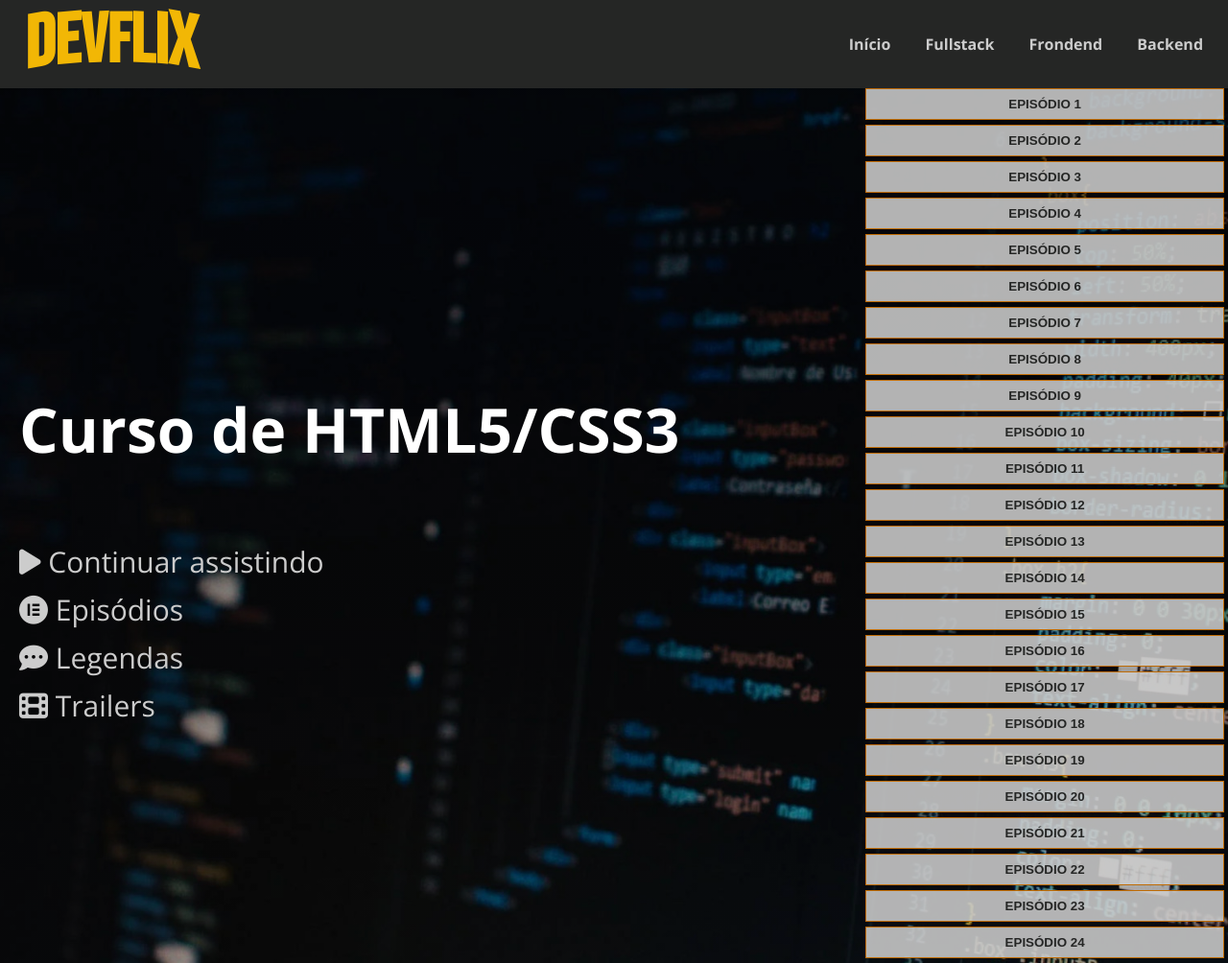
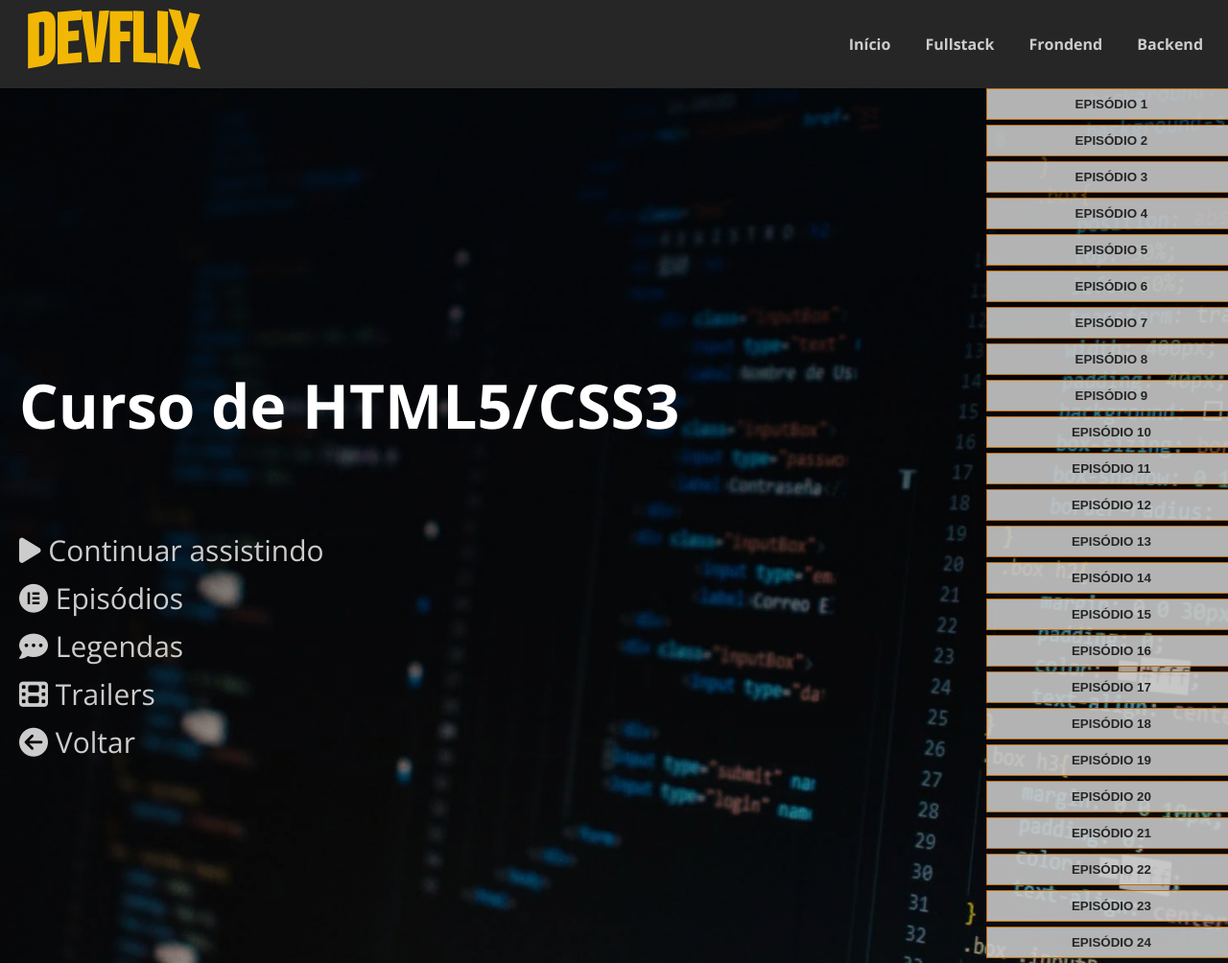
Before and after one commit to fplevi/bootcamp-carrefour, a PHP site: page /info.html in a window 1280 px wide. Shown: the whole page at 96% size. Run offline with PHP 8.4, Linux system fonts and the light colour scheme; some libraries are stand-ins or nearby versions.

Commit message:
add botao voltar

```diff
--- a/clone-netflix/info.html
+++ b/clone-netflix/info.html
@@ -40,6 +40,7 @@
                 <li><a href="#"><i class="fa-solid fa-comment-dots"></i> Legendas</a></li>
                 <li><a href="#"><i class="fa-solid fa-film"></i> Trailers</a></li>
             </ul>
+            <a href="./index.html" class="voltar"><i class="fa-solid fa-circle-arrow-left"></i> Voltar</a>
         </section>
         <aside class="filme-info">
             <button class="btn primary episodios">Episódio 1</button>
--- a/clone-netflix/style/main.css
+++ b/clone-netflix/style/main.css
@@ -228,13 +228,13 @@ section.filme-principal {
 }
 
 .capa-info {
-    flex: 70%;
+    flex: 80%;
     line-height: 50px;
     font-size: 30px;
 }
 
 .filme-info {
-    flex: 30%;
+    flex: 20%;
     background-color: linear-gradient(rgba(0,0,0,.5),rgba(0,0,0,1));
 }
 
```
